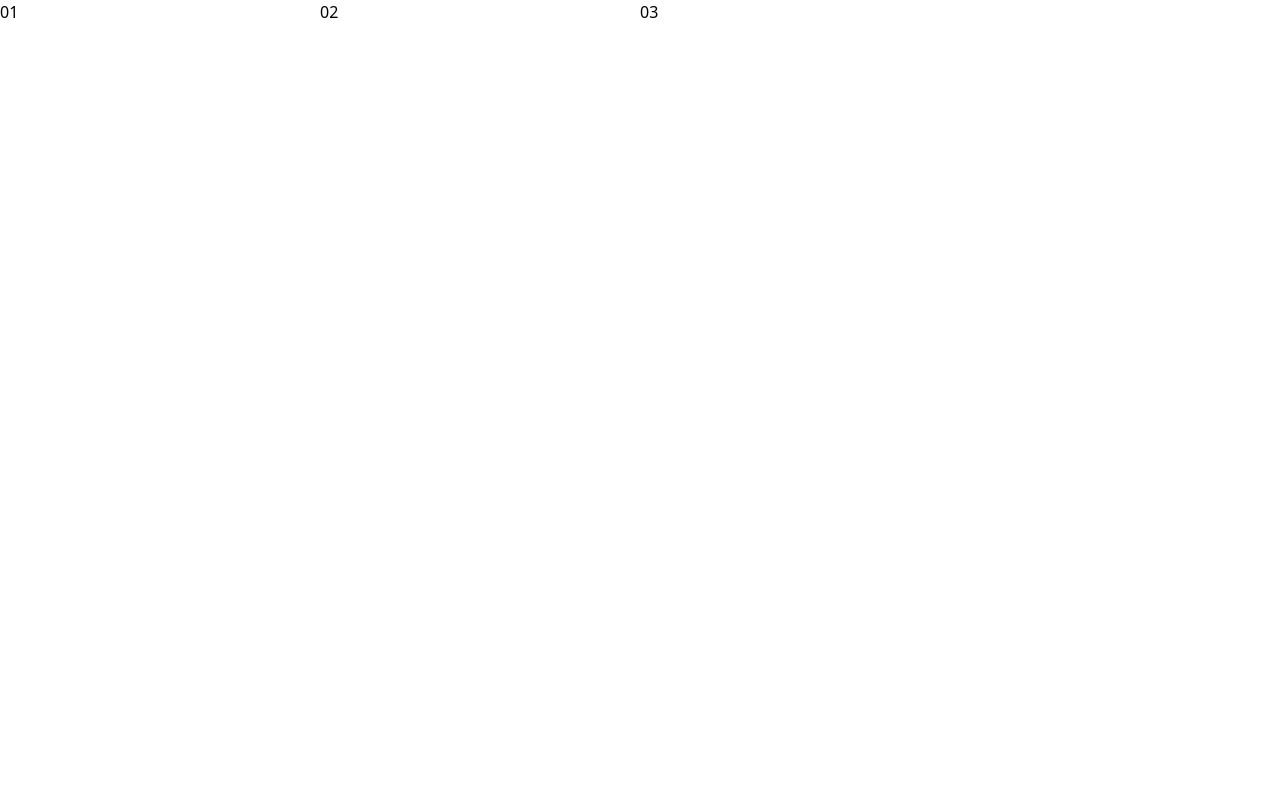
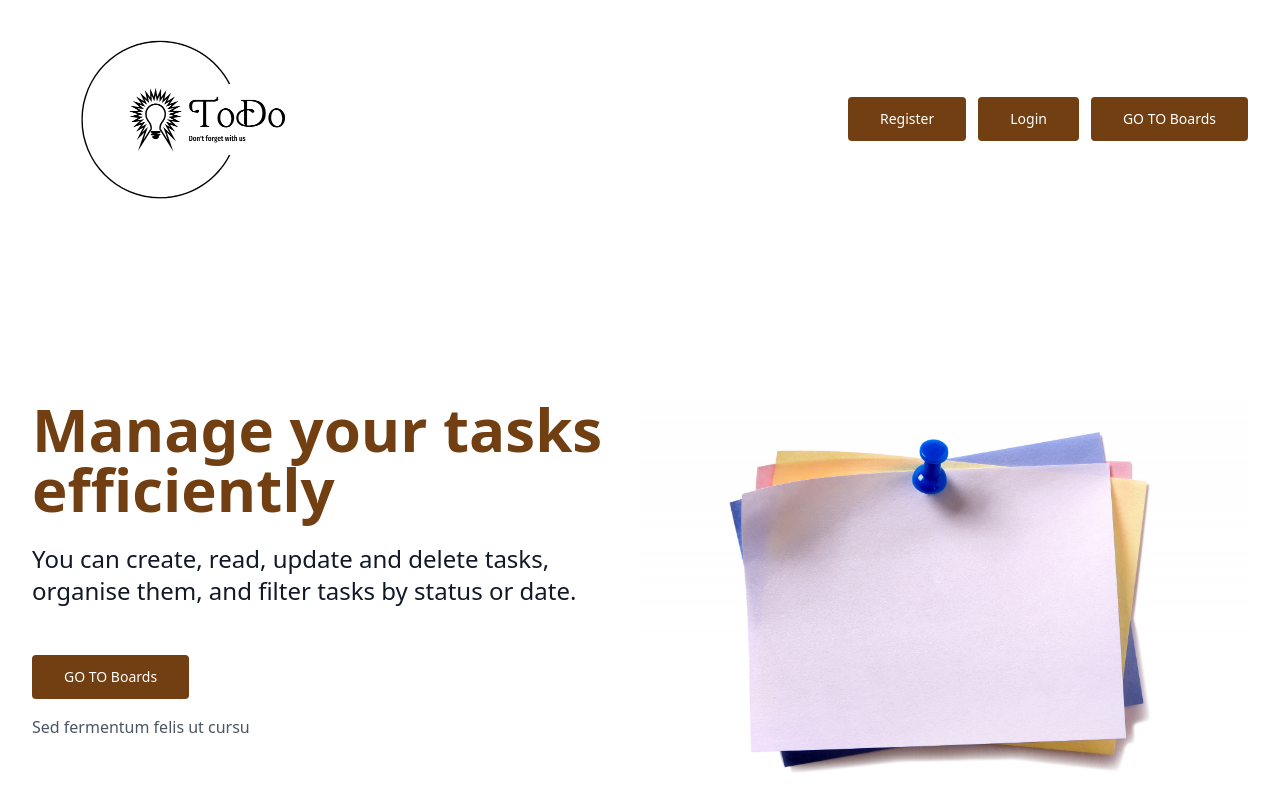
Before and after one commit to bakpeyelian/todolist_bafray, a Vue app in the folder todolist/: page / in a window 1280 px wide. Built offline with nearby package versions, Linux system fonts and the light colour scheme.

Commit message:
Landing page added

```diff
--- /dev/null
+++ b/todolist/src/components/HeaderView.vue
@@ -0,0 +1,40 @@
+<template>
+    <header>
+        <div class="container flex flex-col sm:flex-row justify-between items-center mx-auto py-4 px-8">
+            <RouterLink to="/">
+                <div class="flex items-center text-3xl text-gray-500 font-bold">
+                    <img src="../../public/logo ToDo.png" alt="Logo du site" class="w-6/12">
+                </div>
+            </RouterLink>
+            <div class="hidden md:flex gap-x-3">
+                <RouterLink to="/register">
+                    <button type="button" class=" py-3 px-8 text-sm bg-yellow-900 hover:bg-gray-600 rounded text-white ">
+                        Register
+                    </button>
+                </RouterLink>
+                <div>
+                    <button type="button" class=" py-3 px-8 text-sm bg-red-500 hover:bg-red-600 rounded text-white "
+                        v-if="userpp" @click="handleLogout">
+                        Logout
+                    </button>
+                    <RouterLink to="/login" v-else>
+                        <button type="button"
+                            class=" py-3 px-8 text-sm bg-yellow-900 hover:bg-gray-600 rounded text-white ">
+                            Login
+                        </button>
+                    </RouterLink>
+                </div>
+                <RouterLink to="/boardview">
+                    <button type="button" class=" py-3 px-8 text-sm bg-yellow-900 hover:bg-gray-600 rounded text-white ">
+                        GO TO Boards
+                    </button>
+                </RouterLink>
+            </div>
+        </div>
+    </header>
+</template>
+
+<script>
+</script>
+
+<style></style>
--- a/todolist/src/components/NavbarView.vue
+++ /dev/null
@@ -1,11 +0,0 @@
-<template>
-    <div>
-
-    </div>
-</template>
-
-<script>
-</script>
-
-<style>
-</style>
--- a/todolist/src/views/HomeView.vue
+++ b/todolist/src/views/HomeView.vue
@@ -1,13 +1,39 @@
 <template>
-    <div>
-        <div class="flex flex-row">
-            <div class="basis-1/4">01</div>
-            <div class="basis-1/4">02</div>
-            <div class="basis-1/2">03</div>
+    <main class="font-sans">
+        <div>
+            <HeaderView></HeaderView>
+            <main class="text-gray-900">
+                <section class="pt-20 md:pt-40 ">
+                    <div class="container mx-auto px-8 lg:flex ">
+                        <div class="text-center lg:text-left lg:w-1/2">
+                            <h1 class="text-4xl lg:text-5xl xl:text-6xl text-yellow-900 font-bold leading-none">Manage
+                                your tasks
+                                efficiently</h1>
+                            <p class="text-xl lg:text-2xl mt-6 font-light">You can create, read, update and delete
+                                tasks, organise them, and filter tasks by status or date.
+                            </p>
+                            <p class="mt-8 md:mt-12">
+                                <a href="/boardview">
+                                    <button type="button"
+                                        class=" py-3 px-8 text-sm bg-yellow-900 hover:bg-gray-600 rounded text-white ">
+                                        GO TO Boards
+                                    </button>
+                                </a>
+                            </p>
+                            <p class="mt-4 text-gray-600">Sed fermentum felis ut cursu
+                            </p>
+                        </div>
+
+                        <div class="lg:w-1/2">
+                            <img src="../../public/1977.jpg" alt="">
+                        </div>
+                    </div>
+                </section>
+            </main>
         </div>
-    </div>
+    </main>
 </template>
-
-<script>
-
+<script setup>
+import HeaderView from '@/components/HeaderView.vue';
 </script>
+<style scoped></style>
```
Also changed, not shown: todolist/public/1977.jpg (added).
